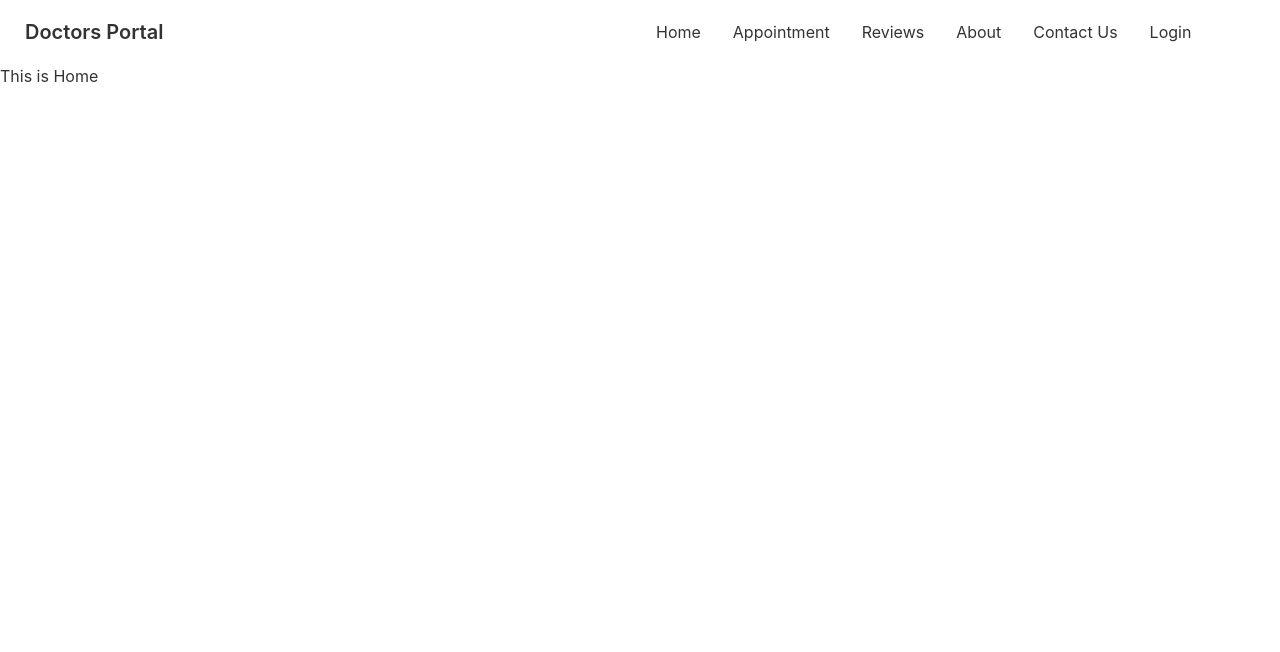
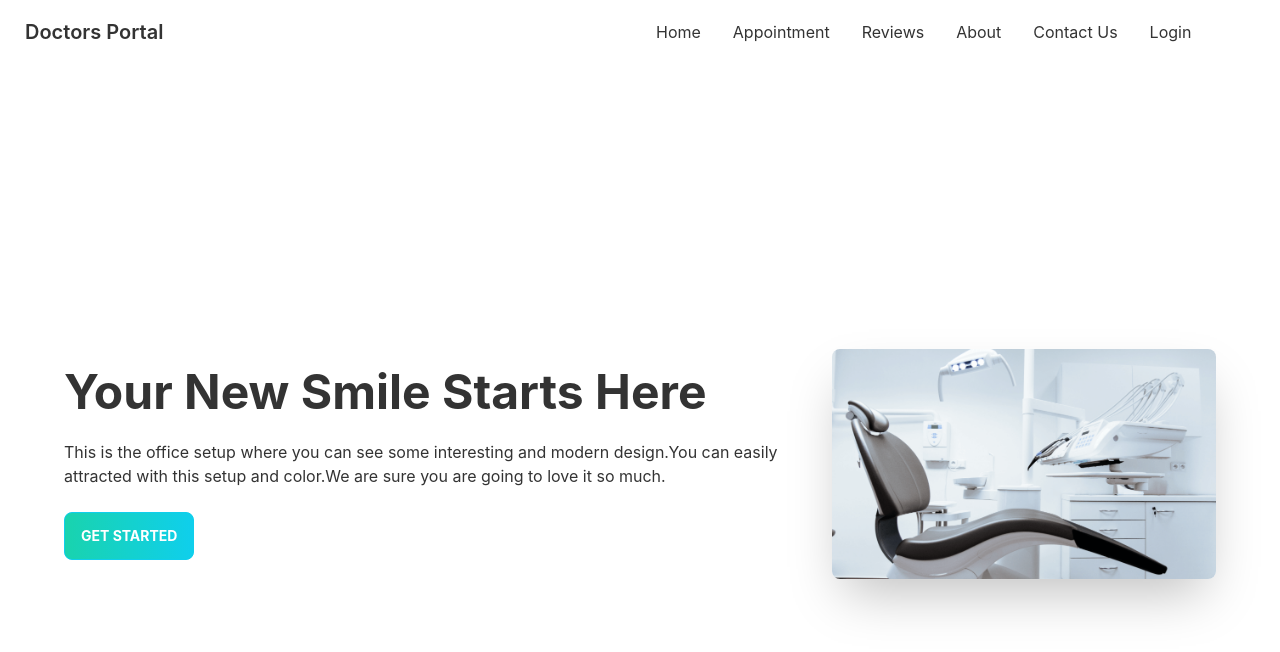
Before and after one commit to ahatasam2573/Doctors-Portal, a React (Create React App) app: page / in a window 1280 px wide. Shown: the top 652 px of the page. Built offline with nearby package versions, Linux system fonts and the light colour scheme.

Commit message:
banner created and added to homepage

```diff
--- /dev/null
+++ b/src/Pages/Home/Banner/Banner.js
@@ -0,0 +1,20 @@
+import React from 'react';
+import './Banner.css'
+import bannerImage from '../../../assets/images/chair.png'
+
+const Banner = () => {
+    return (
+        <div class="hero min-h-screen px-12">
+            <div class="hero-content flex-col lg:flex-row-reverse">
+                <img src={bannerImage} class="max-w-sm rounded-lg shadow-2xl" />
+                <div>
+                    <h1 class="text-5xl font-bold">Your New Smile Starts Here</h1>
+                    <p class="py-6">This is the office setup where you can see some interesting and modern design.You can easily attracted with this setup and color.We are sure you are going to love it so much.</p>
+                    <button class="btn btn-primary uppercase text-white font-bold bg-gradient-to-r from-secondary to-primary">Get Started</button>
+                </div>
+            </div>
+        </div>
+    );
+};
+
+export default Banner;
--- a/src/Pages/Home/Home.js
+++ b/src/Pages/Home/Home.js
@@ -1,9 +1,10 @@
 import React from 'react';
+import Banner from './Banner/Banner';
 
 const Home = () => {
     return (
         <div>
-            <h2>This is Home</h2>
+            <Banner></Banner>
         </div>
     );
 };
```
Also changed, not shown: src/Pages/Home/Banner/Banner.css (added), src/Pages/Home/info.js (added).
